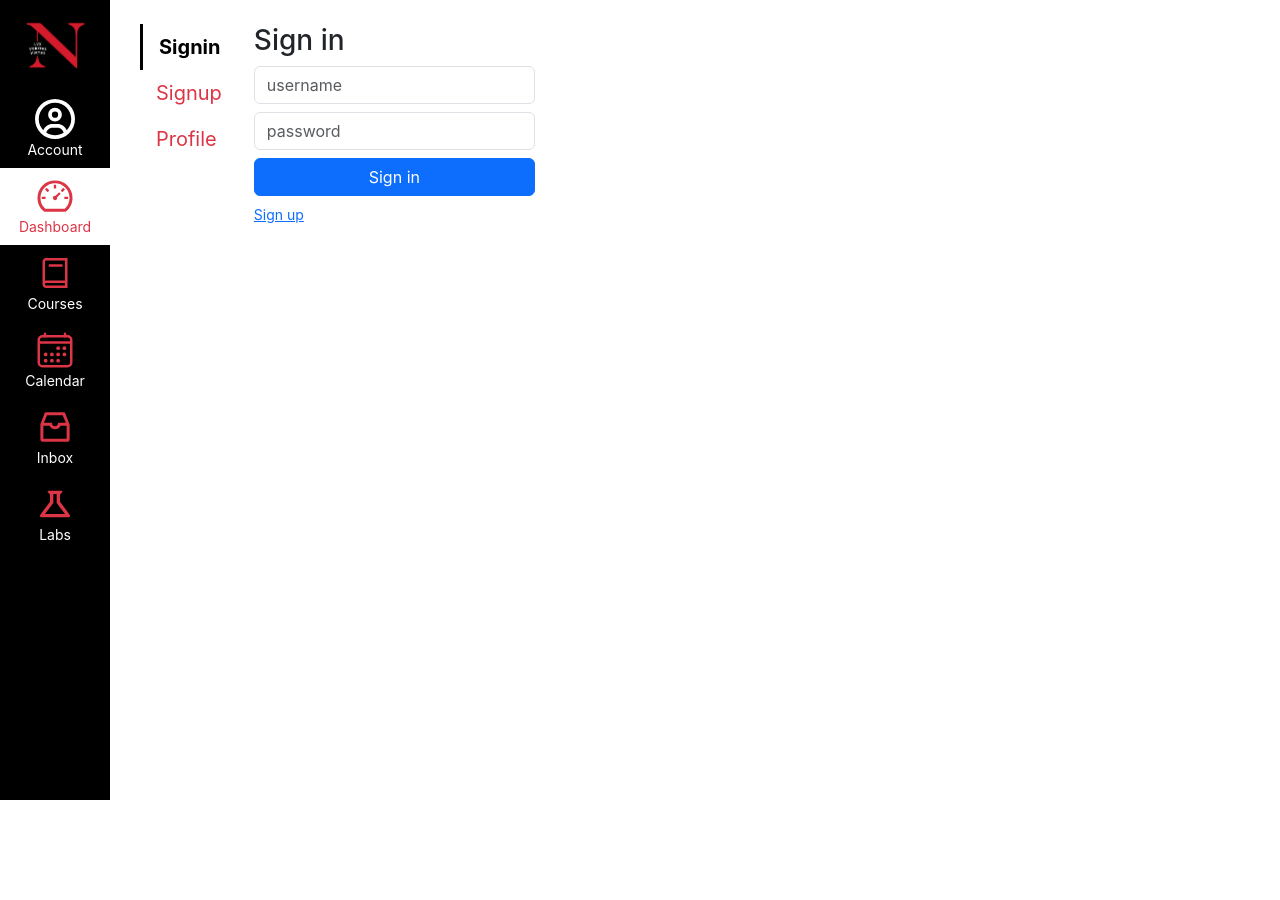
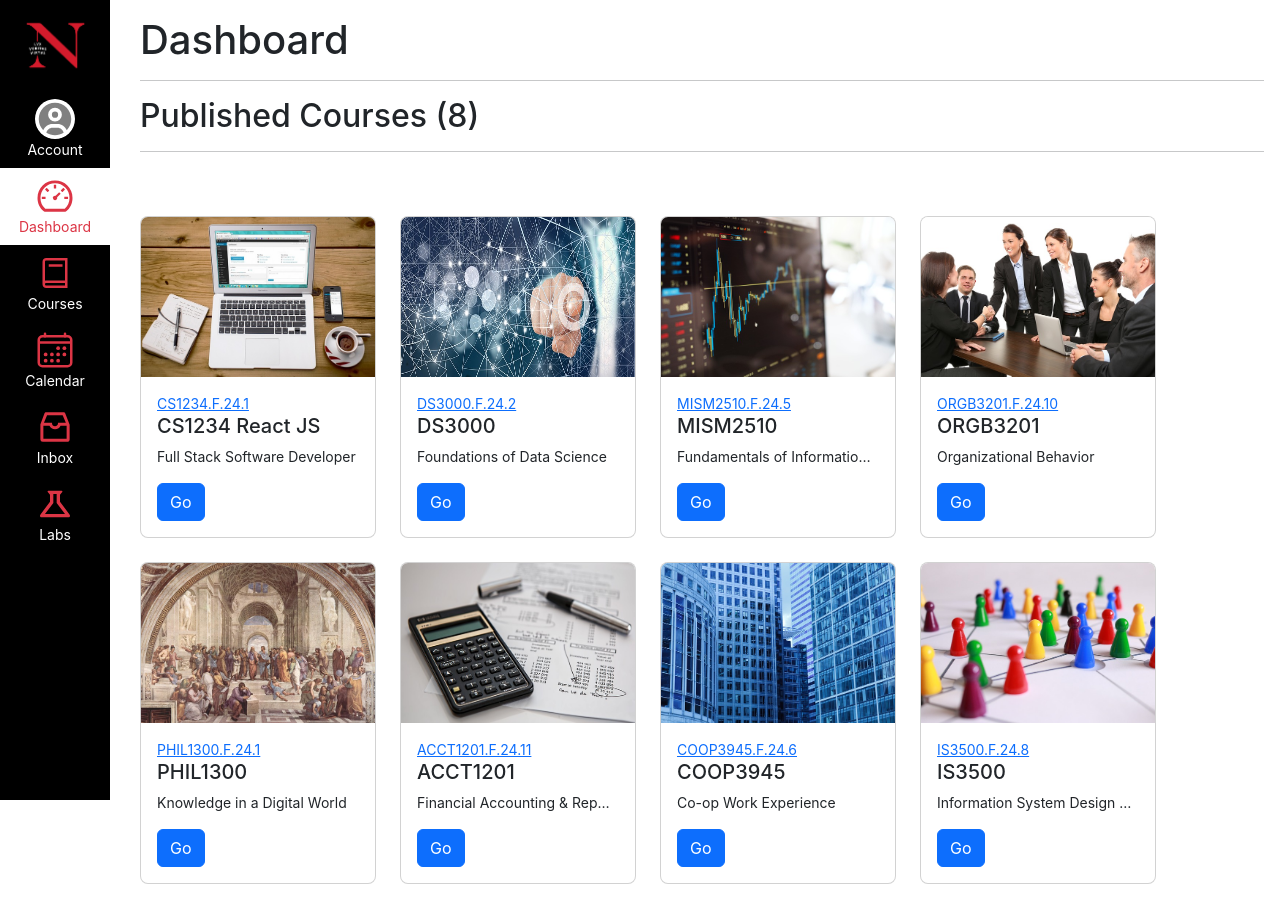
Before and after one commit to janekamata/project-kanbas-react-web-app, a React (Create React App) app: page /Profile#/Kanbas in a window 1280 px wide. Before the commit the page ends 800 px from the top, so only its background shows below. Built offline with nearby package versions, Linux system fonts and the light colour scheme.

Commit message:
Small fixes

```diff
--- a/src/Kanbas/Courses/Assignments/Editor.tsx
+++ b/src/Kanbas/Courses/Assignments/Editor.tsx
@@ -73,7 +73,9 @@ export default function AssignmentEditor() {
                     <div className="border rounded p-3">
                         <div>
                             <label htmlFor="wd-assign-to" className="form_input_header_label form-label">Assign to</label>
-                            <input id="wd-assign-to" value="Everyone" className="form-control mb-3" />
+                            <select id="wd-assign-to" className="form-select mb-3">
+                                <option selected value="Online">Everyone</option>
+                            </select>
                         </div>
                         <div>
                             <label htmlFor="wd-due-date" className="form_input_header_label form-label">Due</label>
--- a/src/Kanbas/Navigation.tsx
+++ b/src/Kanbas/Navigation.tsx
@@ -16,7 +16,11 @@ export default function KanbasNavigation() {
                 className="list-group-item bg-black border-0 text-center" target="_blank" ><img src="/images/NEU.png" width="75px" /></a>
             <Link to="/Kanbas/Account" id="wd-account-link"
                 className="list-group-item text-center border-0 bg-black text-white">
-                <FaRegCircleUser className="fs-1 text text-white" /><div>Account</div></Link>
+                <FaRegCircleUser className="fs-1 text text-gray" style={ {
+                    color: "white",
+                    backgroundColor: "gray",
+                    borderRadius: "50%"
+                } } /><div>Account</div></Link>
             <Link to="/Kanbas/Dashboard" id="wd-dashboard-link"
                 className="list-group-item text-center border-0
                    bg-white text-danger">
--- a/src/Kanbas/index.tsx
+++ b/src/Kanbas/index.tsx
@@ -10,7 +10,7 @@ export default function Kanbas() {
             <KanbasNavigation />
             <div className="wd-main-content-offset p-3">
                 <Routes>
-                    <Route path="/" element={ <Account /> } />
+                    <Route path="/" element={ <Dashboard /> } />
                     <Route path="/Account/*" element={ <Account /> } />
                     <Route path="/Dashboard" element={ <Dashboard /> } />
                     <Route path="/Courses/:cid/*" element={ <Courses /> } />
--- a/src/Kanbas/styles.css
+++ b/src/Kanbas/styles.css
@@ -44,7 +44,7 @@ body * {
     --bs-list-group-border-color: gray;
 }
 
-.wd-lesson,
+.list-group-item .wd-lesson,
 .wd-assignment-list-item {
     border-left: 3px solid green !important;
 }
```
